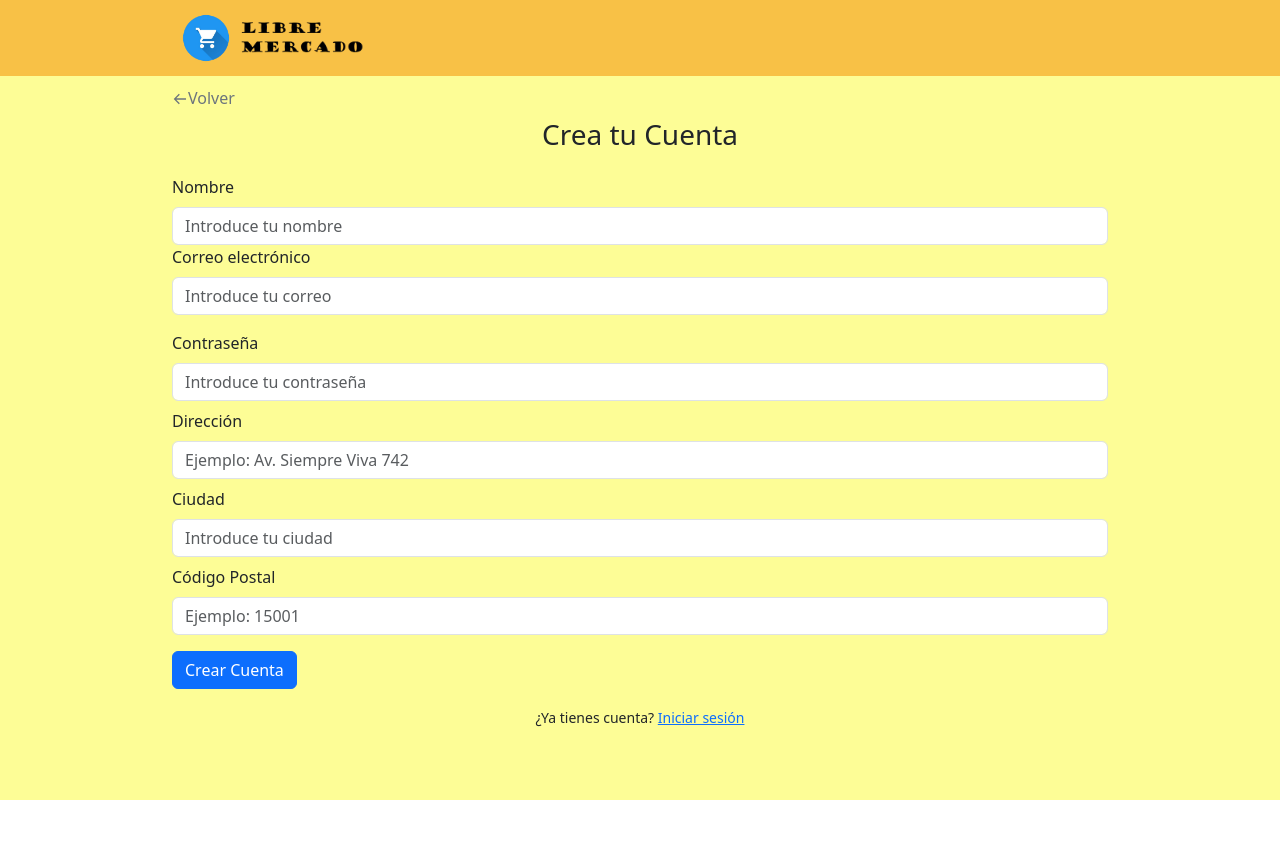
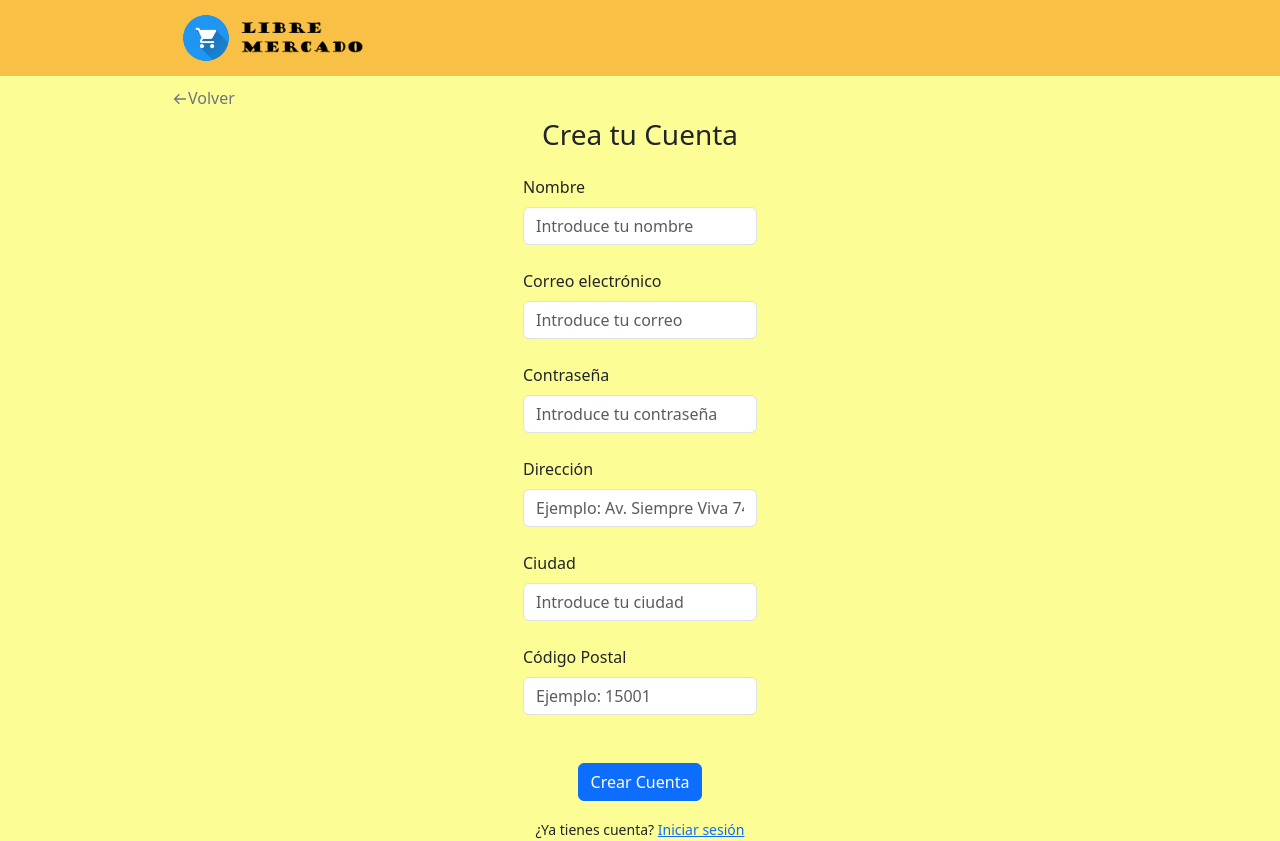
Before and after one commit to rubenevivancos/BazarUniversal_StackPERN, a React (Create React App) app in the folder client/: page /signUp in a window 1280 px wide. Before the commit the page ends 800 px from the top, so only its background shows below. Built offline with nearby package versions, Linux system fonts and the light colour scheme; no server answers.

Commit message:
style: rearrange the layout of the pages

```diff
--- a/client/src/Components/HomeWithSearchBox/homeWithSearchBox.js
+++ b/client/src/Components/HomeWithSearchBox/homeWithSearchBox.js
@@ -19,7 +19,7 @@ export default function HomeWithSearchBox() {
                 <Carousel
                     className="w-75"
                     interval={3000} // Intervalo de 3 segundos para el auto-play
-
+                    autoplay={true}
                 >
                     <Carousel.Item>
                         <img
--- a/client/src/Components/LogIn/logIn.js
+++ b/client/src/Components/LogIn/logIn.js
@@ -1,7 +1,7 @@
 import React, { useState, useEffect } from 'react';
 import { useSelector, useDispatch } from 'react-redux';
 import { Button, Form, Container, Row, Col, Alert } from 'react-bootstrap';
-import { useNavigate } from "react-router-dom";
+import { useNavigate, Link } from "react-router-dom";
 
 import { loginUser, clearUserMessages } from "../../Redux/Actions/userAction";
 import BrandHeader from '../Header/brandHeader';
@@ -45,20 +45,19 @@ export default function LogIn() {
 
 
     return(
-        <div className="d-flex justify-content-center align-items-start" style={{ backgroundColor: '#fdfd96', minHeight: '100vh' }}>
-            <Container fluid>
+        <Container fluid style={{ backgroundColor: '#fdfd96', minHeight: '100vh' }}>
             <Row className="mb-2">
                 <BrandHeader/>
             </Row>
             <Row>
                 <Container className="w-75">
-                        <Row className="mb-2">
+                    <Row className="mb-5">
                         <GoBack/>
                     </Row>
                     <Row>
                         <Col>
-                                <h3 className="text-center mb-4">Ingresa</h3>
-                                <Form onSubmit={handleLogin}>
+                                <h3 className="text-center mb-5">Ingresa</h3>
+                                <Form onSubmit={handleLogin} className="w-25 mx-auto">
                                     {/* Mostrar error si ocurre algún problema */}
                                     {error && <Alert variant="danger">{error}</Alert>}
 
@@ -86,15 +85,23 @@ export default function LogIn() {
                                         />
                                     </Form.Group>
 
-                                    <Button variant="primary" type="submit" className="mt-3">
+                                    <div className="d-flex justify-content-center mt-5">
+                                        <Button variant="primary" type="submit">
                                             Iniciar sesión
                                         </Button>
+                                    </div>
+
+                                    {/* Enlace a la página de Crea tu Cuenta si el usuario no tiene cuenta */}
+                                    <div className="mt-3 text-center">
+                                        <small>
+                                            ¿No tienes cuenta? <Link to="/signUp">Crea tu cuenta</Link>
+                                        </small>
+                                    </div>
                                 </Form>
                         </Col>
                     </Row>
                 </Container>
             </Row>
         </Container>
-        </div>
     )
 }
--- a/client/src/Components/SignUp/signUp.js
+++ b/client/src/Components/SignUp/signUp.js
@@ -1,7 +1,7 @@
 import React, { useState, useEffect } from 'react';
 import { useSelector, useDispatch } from 'react-redux';
 import { Button, Form, Container, Row, Col, Alert } from 'react-bootstrap';
-import { useNavigate } from "react-router-dom";
+import { useNavigate, Link } from "react-router-dom";
 
 import { signUp, clearUserMessages } from '../../Redux/Actions/userAction';
 import BrandHeader from '../Header/brandHeader';
@@ -53,8 +53,7 @@ const SignUp = () => {
   };
 
   return (
-    <div className="d-flex justify-content-center align-items-start" style={{ backgroundColor: '#fdfd96', minHeight: '100vh' }}>
-        <Container fluid>
+        <Container fluid style={{ backgroundColor: '#fdfd96', minHeight: '100vh' }}>
             <Row className="mb-2">
                 <BrandHeader/>
             </Row>
@@ -66,7 +65,7 @@ const SignUp = () => {
                     <Row>
                         <Col>
                             <h3 className="text-center mb-4">Crea tu Cuenta</h3>
-                            <Form onSubmit={handleSignUp}>
+                            <Form onSubmit={handleSignUp} className="w-25 mx-auto">
                                 {/* Mostrar error si ocurre algún problema */}
                                 {error && <Alert variant="danger">{error}</Alert>}
 
@@ -74,7 +73,7 @@ const SignUp = () => {
                                 <SuccessToast show={showToast} onClose={() => setShowToast(false)} message={successFromStore} />
 
                                 {/* Campo de nombre */}
-                                <Form.Group controlId="formName">
+                                <Form.Group controlId="formName" className="mb-4">
                                     <Form.Label>Nombre</Form.Label>
                                     <Form.Control
                                         type="text"
@@ -86,7 +85,7 @@ const SignUp = () => {
                                 </Form.Group>
 
                                 {/* Campo de email */}
-                                <Form.Group controlId="formEmail">
+                                <Form.Group controlId="formEmail" className="mb-4">
                                     <Form.Label>Correo electrónico</Form.Label>
                                     <Form.Control
                                         type="email"
@@ -98,7 +97,7 @@ const SignUp = () => {
                                 </Form.Group>
 
                                 {/* Campo de contraseña */}
-                                <Form.Group controlId="formPassword" className="mt-3">
+                                <Form.Group controlId="formPassword" className="mb-4">
                                     <Form.Label>Contraseña</Form.Label>
                                     <Form.Control
                                         type="password"
@@ -110,7 +109,7 @@ const SignUp = () => {
                                 </Form.Group>
 
                                 {/* Campo de Dirección */}
-                                <Form.Group controlId="formAddress" className="mt-2">
+                                <Form.Group controlId="formAddress" className="mb-4">
                                     <Form.Label>Dirección</Form.Label>
                                     <Form.Control
                                     type="text"
@@ -122,7 +121,7 @@ const SignUp = () => {
                                 </Form.Group>
 
                                 {/* Campo de Ciudad */}
-                                <Form.Group controlId="formCity" className="mt-2">
+                                <Form.Group controlId="formCity" className="mb-4">
                                     <Form.Label>Ciudad</Form.Label>
                                     <Form.Control
                                     type="text"
@@ -134,7 +133,7 @@ const SignUp = () => {
                                 </Form.Group>
 
                                 {/* Campo de Código Postal */}
-                                <Form.Group controlId="formPostalCode" className="mt-2">
+                                <Form.Group controlId="formPostalCode" className="mb-4">
                                     <Form.Label>Código Postal</Form.Label>
                                     <Form.Control
                                     type="text"
@@ -146,14 +145,16 @@ const SignUp = () => {
                                 </Form.Group>
 
                                 {/* Botón de registro */}
-                                <Button variant="primary" type="submit" className="mt-3">
-                                    Crear Cuenta
-                                </Button>
+                                <div className="d-flex justify-content-center mt-5">
+                                    <Button variant="primary" type="submit">
+                                        Crear Cuenta
+                                    </Button>
+                                </div>
 
                                 {/* Enlace a la página de login si el usuario ya tiene cuenta */}
                                 <div className="mt-3 text-center">
                                     <small>
-                                        ¿Ya tienes cuenta? <a href="/login">Iniciar sesión</a>
+                                        ¿Ya tienes cuenta? <Link to="/logIn">Iniciar sesión</Link>
                                     </small>
                                 </div>
                             </Form>
@@ -162,7 +163,6 @@ const SignUp = () => {
                 </Container>
             </Row>
         </Container>
-    </div>
   );
 };
 
```
Lines whose indentation alone changed are shown as unchanged.
